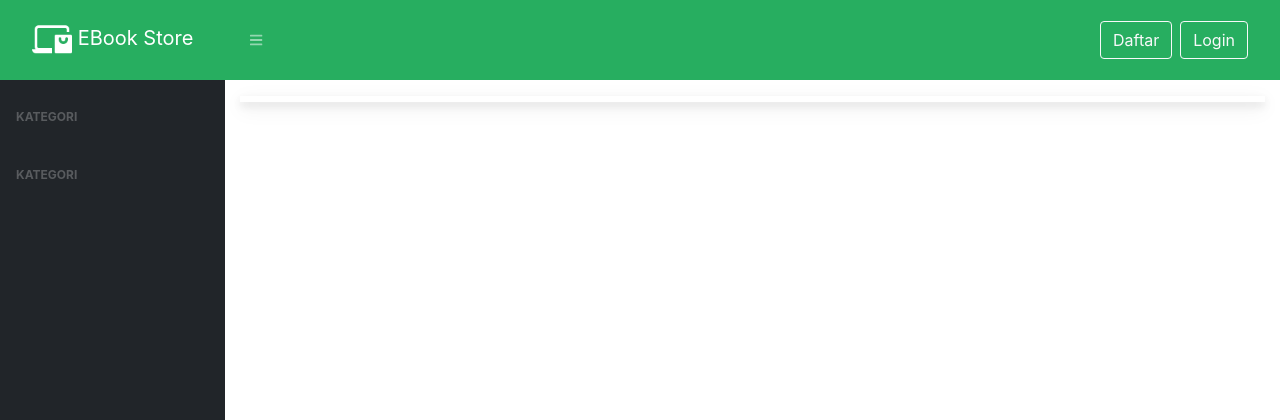
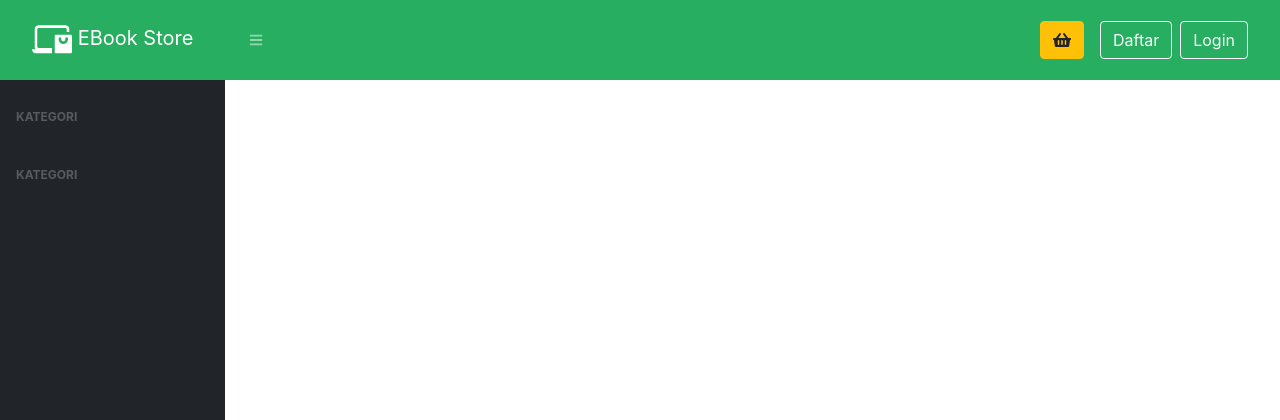
Before and after one commit to firhanhardiansyah/get-the-book, a PHP site: page /ebook-store/index.php in a window 1280 px wide. Shown: the top 420 px of the page. Run offline with PHP 8.4, Linux system fonts and the light colour scheme; data that the repository does not hold is empty; some libraries are stand-ins or nearby versions.

Commit message:
menambahkan button keranjang

```diff
--- a/index.php
+++ b/index.php
@@ -39,11 +39,12 @@
         <img src="<?= BASE_URL . 'assets/img/online-shopping.png' ?>" width="40"> EBook Store</a>
 
       <button class="btn btn-link btn-sm order-1 order-lg-0" id="sidebarToggle" href="#"><i class="fas fa-bars"></i></button>
-      <div class="d-none d-md-inline-block form-inline ml-auto mr-0 mr-md-3 my-2 my-md-0">
-
-      </div>
+      <div class="d-none d-md-inline-block form-inline ml-auto mr-0 mr-md-3 my-2 my-md-0"></div>
       <!-- Navbar-->
       <ul class="navbar-nav ml-auto ml-md-0">
+        <a href="" class="btn btn-warning mr-3" style="">
+          <i class="fas fa-shopping-basket"></i>
+        </a>
         <?php
         if ($user_id) {
           echo '<div class="btn-group" role="group">
@@ -91,15 +92,13 @@
     $(document).ready(function() {
       $('#myTable').DataTable();
     });
-    $(function() {
-      $('#slides').slidesjs({
-        height: 350,
-        play: {
-          auto: true,
-          interval: 3000
-        },
-        navigation: false
-      });
+    $('#slides2').slidesjs({
+      height: 240,
+      play: {
+        auto: true,
+        interval: 3000
+      },
+      navigation: false
     });
   </script>
 
```
